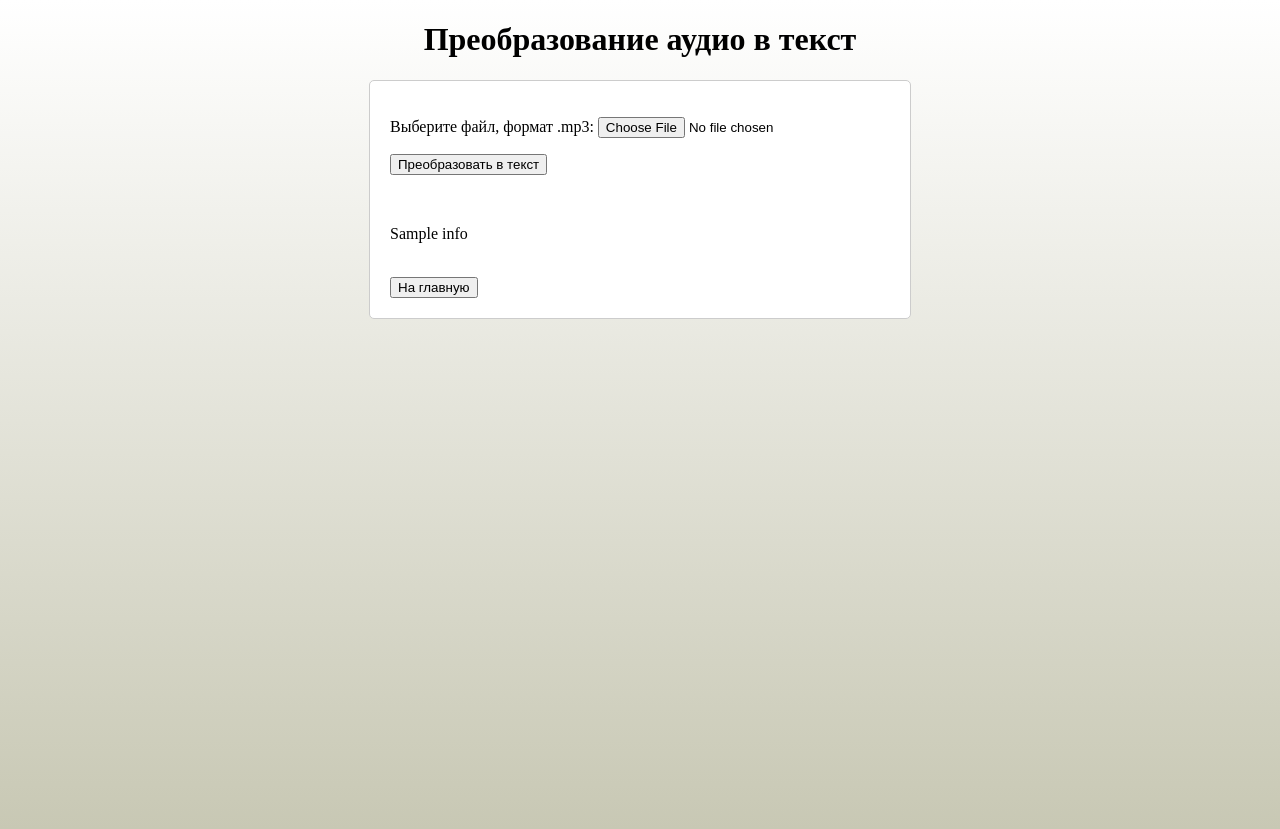
After one commit to olegMirasov/my_demo, a Django app: template my_open_ai/templates/voice_to_text.html in a window 1280 px wide. The commit adds this page. Run offline with Django 3.2, Linux system fonts and the light colour scheme; tables that the repository leaves empty hold one stand-in row (values such as "Sample post"); the template is opened without the code that fills it: values that come from a table or form of the project are taken from there, most other values are stand-ins (such as "Sample title", 1, 10 or a date in 2020); parts of the project's set-up code (start-up, migrations or seed data) failed here and were passed over.

Commit message:
Преобразование аудио в текст

```diff
--- /dev/null
+++ b/my_open_ai/forms.py
@@ -0,0 +1,5 @@
+from django import forms
+
+
+class VoiceToText(forms.Form):
+    file = forms.FileField(label='Выберите файл, формат .mp3')
--- /dev/null
+++ b/my_open_ai/templates/voice_to_text.html
@@ -0,0 +1,58 @@
+<!DOCTYPE html>
+<html lang="en">
+<head>
+    <meta charset="UTF-8">
+    <title>Аудио в текст</title>
+    <style>
+        .form_1 {
+            background-color: #fff;
+            padding: 20px;
+            border: 1px solid #ccc;
+            border-radius: 5px;
+            max-width: 500px;
+            margin: 0 auto;
+        }
+
+        .ok_text {
+            max-width: 500px;
+            margin: 0 auto;
+            padding: 20px;
+        }
+
+        h1 {
+            text-align: center;
+        }
+
+        body {
+            background: linear-gradient(rgb(255, 255, 255), rgb(200, 200, 180));
+            height: 100vh;
+        }
+
+    </style>
+</head>
+<body>
+<h1>Преобразование аудио в текст</h1>
+
+<div class="form_1">
+{% if done %}
+
+    <h3>{{ info }}</h3>
+    <div class="ok_text">
+        <p>{{ text }}</p>
+    </div>
+
+    <button onclick="document.location='{% url 'reload_start'%}'">На главную</button>
+
+
+{% else %}
+<form action="" method="post" enctype="multipart/form-data">
+    {% csrf_token %}
+    {{ form.as_p }}
+    <p><input type="submit" value="Преобразовать в текст"></p>
+</form>
+    <br><p>{{ info }}</p>
+    <br><button onclick="document.location='{% url 'reload_start'%}'">На главную</button>
+{% endif %}
+</div>
+</body>
+</html>
--- /dev/null
+++ b/my_open_ai/urls.py
@@ -0,0 +1,6 @@
+from django.urls import path
+from .views.views import my_open_ai
+
+urlpatterns = [
+    path('', my_open_ai, name='my_open_ai'),
+]
--- a/settings.py
+++ b/settings.py
@@ -61,7 +61,8 @@ INSTALLED_APPS = [
     'my_bp_run',
     'my_comp_from_gtable',
     'my_best_call',
-    'sort_fields'
+    'sort_fields',
+    'my_open_ai',
 ]
 
 MIDDLEWARE = [
--- a/start/templates/top_menu.html
+++ b/start/templates/top_menu.html
@@ -32,5 +32,6 @@
     <a href="/my_import_company/">__Импорт компаний из гугл таблиц<br></a>
     <a href="/my_best_call/">__Лучший звонок<br></a>
     <a href="/my_sort_field/">__Сортировка значений списочного поля<br></a>
+    <a href="/my_open_ai">__Звонок в текст (OpenAI)<br></a>
 
 </div>
--- a/urls.py
+++ b/urls.py
@@ -56,6 +56,7 @@ urlpatterns = [
     path('my_import_company/', include('my_comp_from_gtable.urls')),
     path('my_best_call/', include('my_best_call.urls')),
     path('my_sort_field/', include('sort_fields.urls')),
+    path('my_open_ai/', include('my_open_ai.urls')),
 
 
 ] + static(settings.MEDIA_URL, document_root=settings.MEDIA_ROOT)
```
Also changed, not shown: my_open_ai/views/views.py (added, +47 -0 lines), my_open_ai/__init__.py (added), my_open_ai/views/__init__.py (added).
